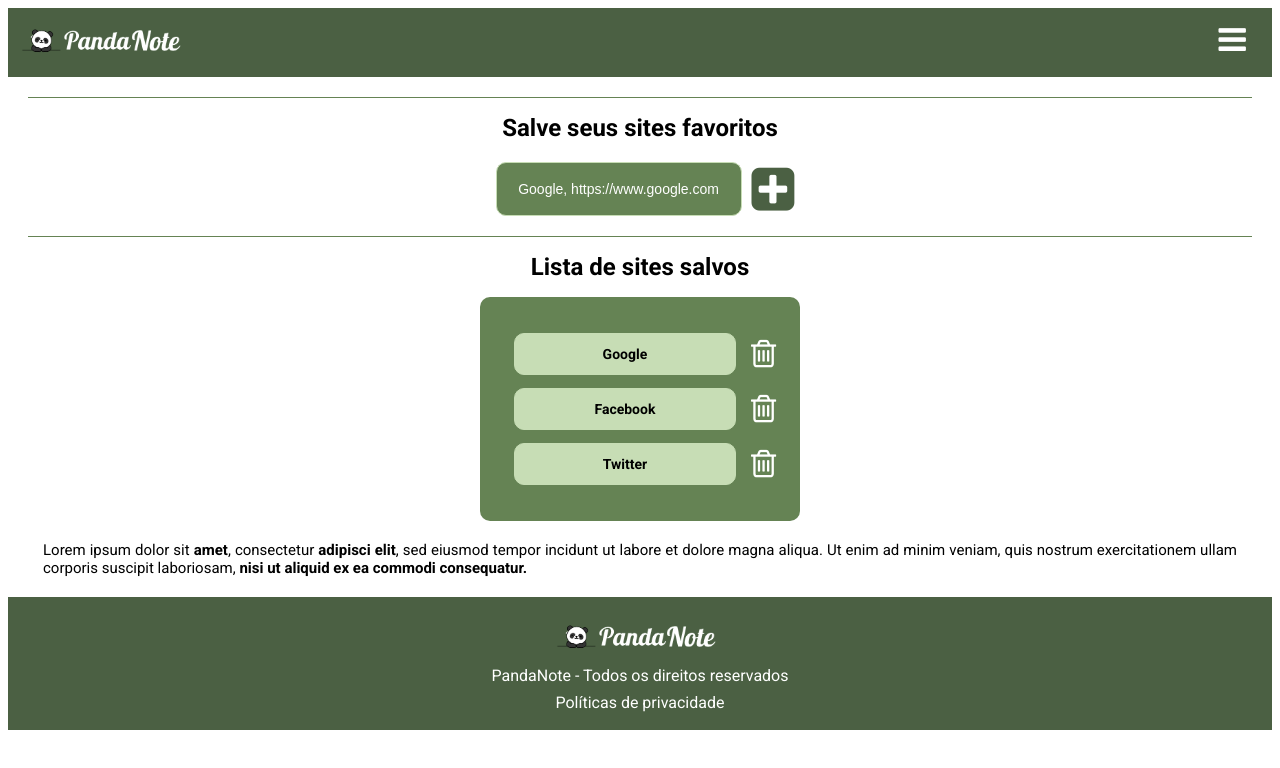
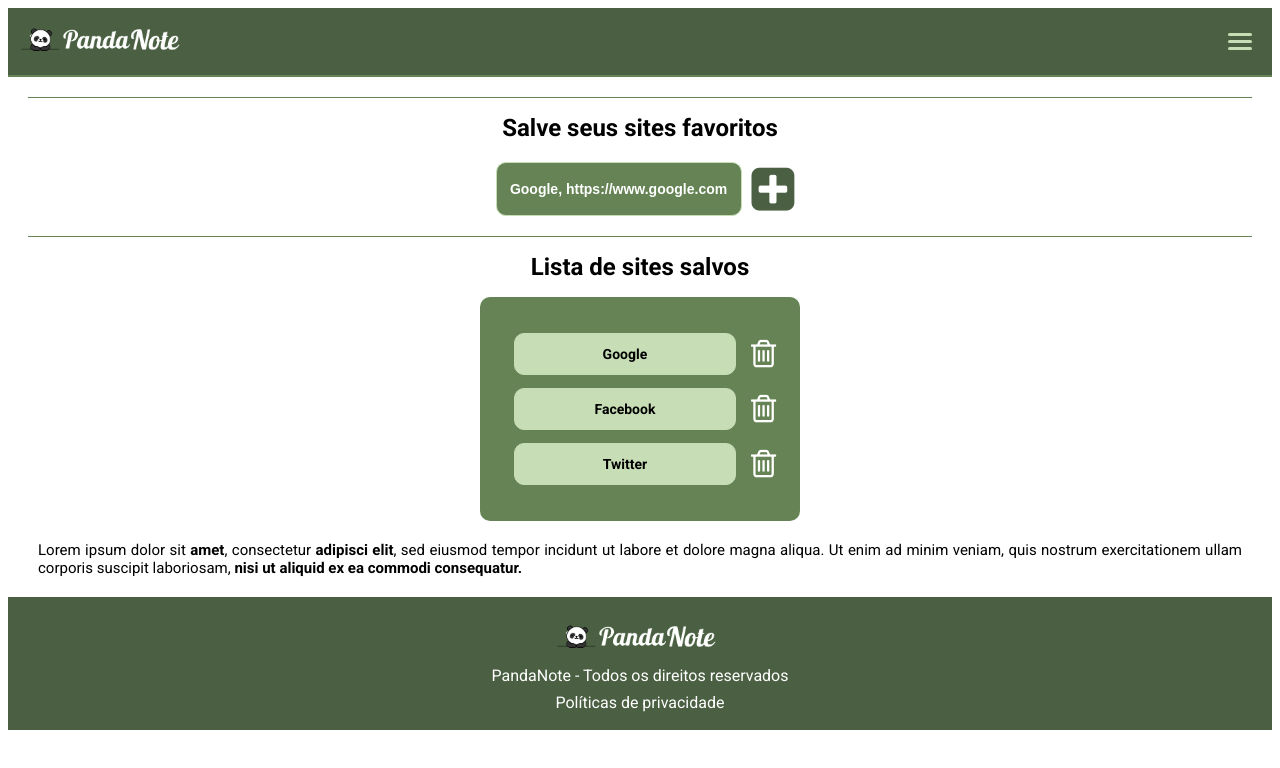
Before and after one commit to alissonlimabr/PandaNote, a plain HTML site: page Index.html in a window 1280 px wide. Drawn offline with Linux system fonts and the light colour scheme.

Commit message:
Adicionado menu hambúrguer

```diff
--- a/Index.html
+++ b/Index.html
@@ -20,13 +20,16 @@
     <div class="containerMobile">
             <header>
                 <div class="header">
-                    <nav class = "navbar">
                     <!-- Logo -->
-                        <div class="logo">
                         <img src="assets/logo.png" alt="PandaNote">
-                        </div>
-                        <!-- Ícone menu -->
-                            <i class="fa fa-bars"></i>
+                        <input class="side-menu" type="checkbox" id="side-menu"/>
+                        <label class="hamb" for="side-menu">
+                            <span class="hamb-line"></span>
+                        </label>
+                    <nav class="navbar">
+                        <ul id="menu">
+                                <li><a href="#">Sobre nós</a></li>
+                            </ul>
                     </nav>
                 </div>
 
@@ -84,8 +87,6 @@
                 </div>
 
             <!-- Descrição -->
-
-                <div class="containerDescription">
                 <div class="description">
                     <h2>
                         Lorem ipsum dolor sit <strong>amet</strong>, consectetur <strong>adipisci elit</strong>,
@@ -93,7 +94,6 @@
                         Ut enim ad minim veniam, quis nostrum exercitationem ullam corporis suscipit laboriosam,
                         <strong>nisi ut aliquid ex ea commodi consequatur.</strong>
                     </h2>
-                    </div>
                 </div>
             </main>
 
--- a/styles.css
+++ b/styles.css
@@ -6,33 +6,114 @@
 /* Navbar */
 .header {
     background: #4B6043;
+    position: sticky;
+    top: 0;
+    width: 100%;
 
 }
 
-.logo img {
-    margin: 11px;
+.header img {
+    display: inline-block;
+    margin: 10px;
     max-width: 200px;
     max-height: 43px;
-    padding:0px;
+
+}
+
+
+.navbar {
+    display: flex;
+    justify-content: center;
+    border-top: #658354 2px solid;
+    width: 100%;
+    height: 100%;
+    position: relative;
+    overflow: hidden;
+}
+.navbar li {
+    display: flex;
+}
+#menu {
+    display: flex;
+    justify-content: center;
+    align-items: center;
+    padding: 10px;
+    min-width: 150px;
+    height: 20px;
+    background-color: #658354;
+    border-radius: 20px;
+    border: 1px solid #658354;
+
+}
+
+#menu a {
+    color: white;
+    text-decoration: none;
 }
 
 .navbar {
-    display: flex;
-    justify-content: space-between;
-    overflow: hidden;
-    padding: 0px;
+    max-height: 0;
+}
 
+/* Ícone do menu */
+.hamb{
+    cursor: pointer;
+    float: right;
+    padding: 32px 20px;
+}
+
+/* Linhas do ícone */
+.hamb-line {
+    background: #C7DDB5;
+    display: block;
+    height: 3px;
+    border-radius: 10px;
+    position: relative;
+    width: 24px;
 
 }
 
-.navbar i {
-    align-items: center;
-    color: white;
-    margin:16px;
-    padding-right: 10px;
-    font-size: 32px;
+/* Span das linhas */
 
+.hamb-line::before,
+.hamb-line::after{
+    background: #C7DDB5;
+    content: '';
+    border-radius: 10px;
+    display: block;
+    height: 100%;
+    position: absolute;
+    transition: all .2s ease-out;
+    width: 100%;
 }
+.hamb-line::before{
+    top: 7px;
+}
+.hamb-line::after{
+    top: -7px;
+}
+
+/* Hide checkbox */
+.side-menu {
+    display: none;
+}
+
+/* Toggle menu icon */
+.side-menu:checked ~ nav{
+    max-height: 100%;
+}
+.side-menu:checked ~ .hamb .hamb-line {
+    background: transparent;
+}
+.side-menu:checked ~ .hamb .hamb-line::before {
+    transform: rotate(-45deg);
+    top:0;
+}
+.side-menu:checked ~ .hamb .hamb-line::after {
+    transform: rotate(45deg);
+    top:0;
+}
+
 
 /* Formulários de input */
 
@@ -72,7 +153,7 @@ h1 {
     opacity: 1;
     text-align: center;
     justify-content: center;
-    text-weight: 700;
+    font-weight: 700;
     font-size: 14px;
   }
 
@@ -107,7 +188,7 @@ h1 {
     align-items: center;
 }
 
-ul {
+.favGroup ul {
     display: grid;
     justify-content: center;
     align-items:center;
@@ -117,7 +198,7 @@ ul {
 
 }
 
-li {
+#favList li {
     display:flex;
     min-width: 220px;
     height: 40px;
@@ -129,7 +210,7 @@ li {
     margin-left: 10px;
 }
 
-a {
+#favList a {
     color: black;
     font-size: 14px;
     font-weight: 700;
@@ -146,13 +227,9 @@ a {
 /* Descrição */
 
 .description {
-    margin: 20px 35px 20px 35px;
+    margin: 20px 30px 20px 30px;
     font-size: 10px;
     text-align: justify;
-}
-.rowDescription {
-    display: flex;
-    justify-content: center;
 }
 
 h2 {
```
Lines whose indentation alone changed are shown as unchanged.
